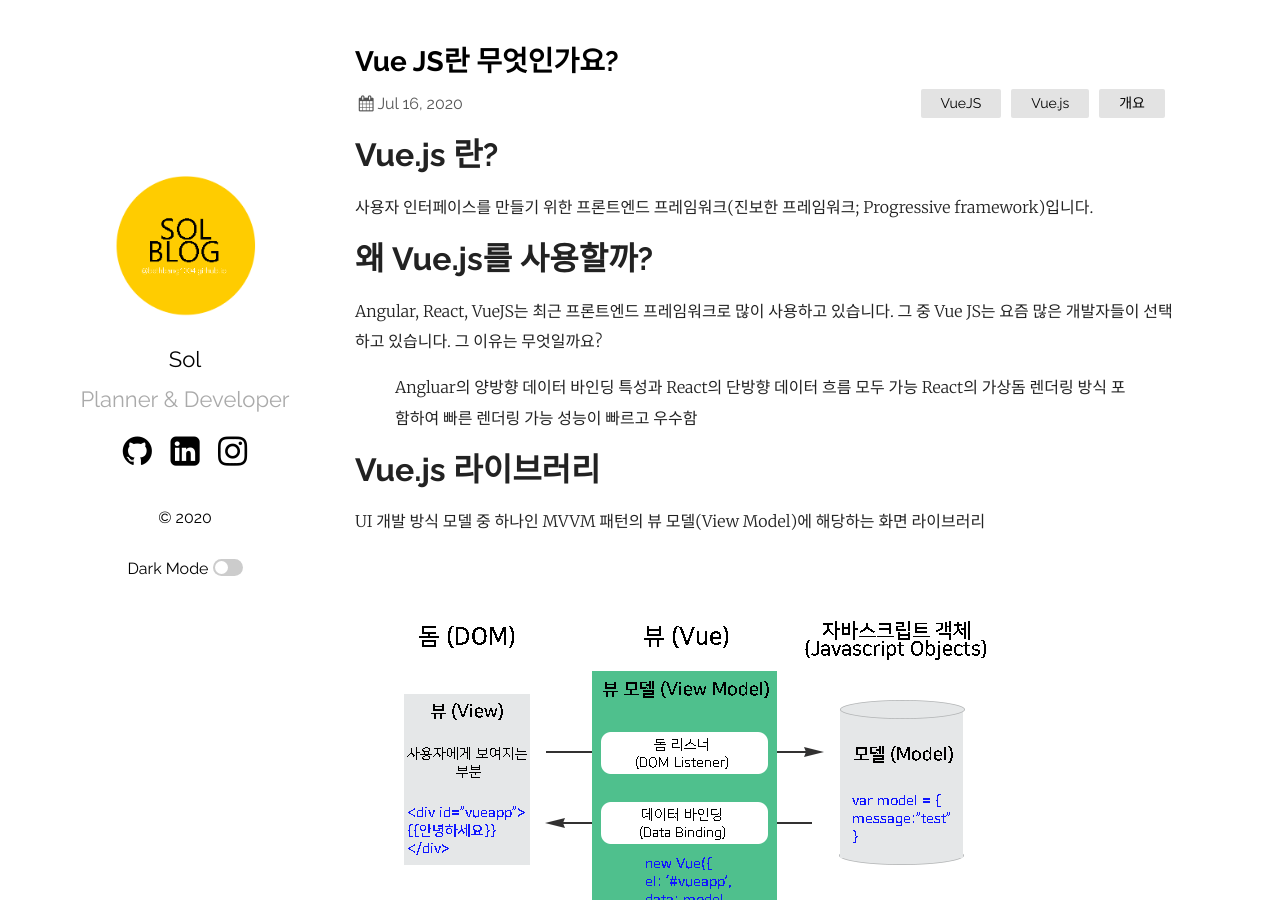
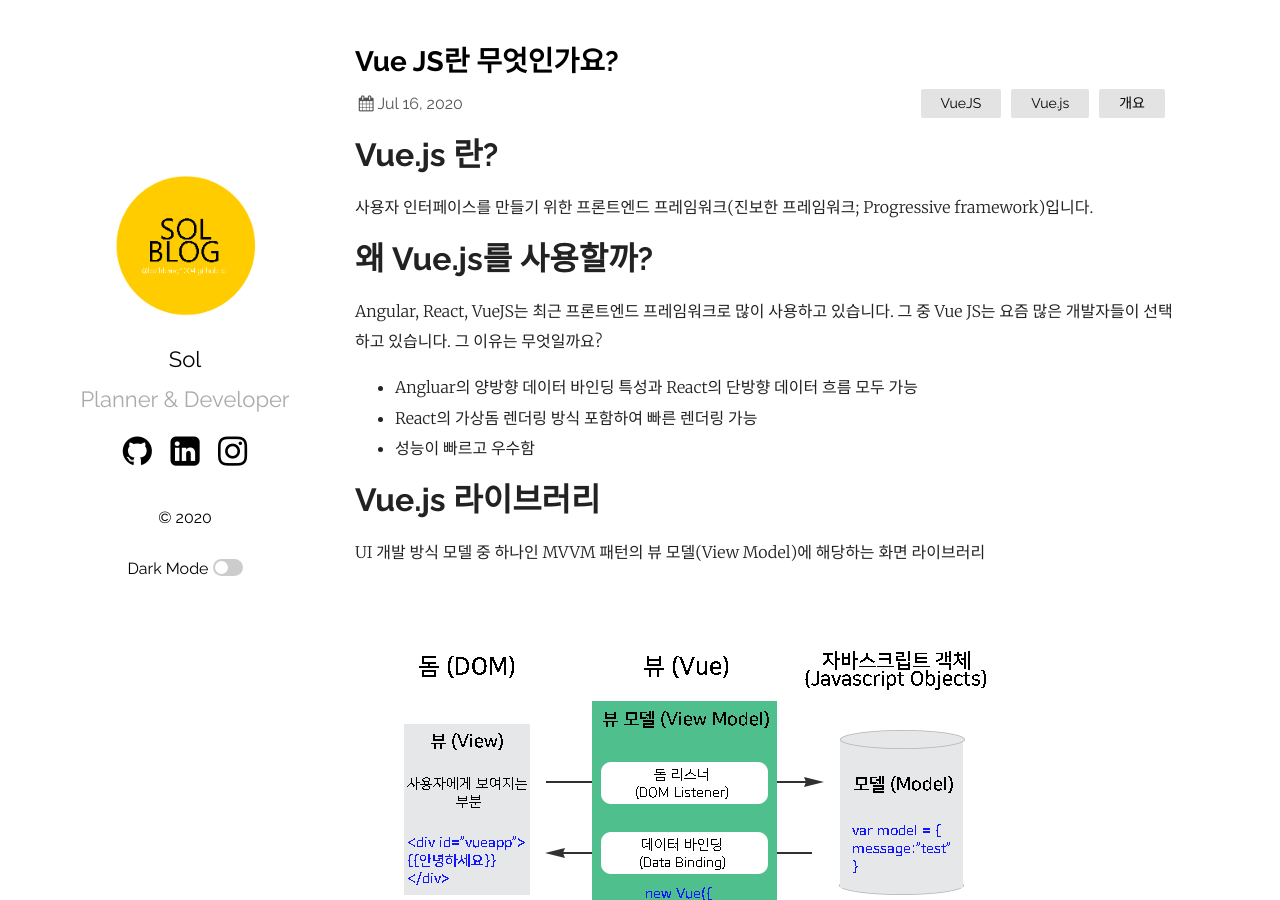
Before and after one commit to bethbang1004/bethbang1004.github.io, a Jekyll site: the page built from _posts/2020-07-17-welcome-to-jekyll.markdown, in a window 1280 px wide and 900 px high. Built offline with Jekyll 4.4.1, drawn with Linux system fonts in a browser that asks for light colours.

```diff
--- a/_posts/2020-07-17-welcome-to-jekyll.markdown
+++ b/_posts/2020-07-17-welcome-to-jekyll.markdown
@@ -10,9 +10,9 @@ categories: VueJS Vue.js 개요
 # 왜 Vue.js를 사용할까?
 Angular, React, VueJS는 최근 프론트엔드 프레임워크로 많이 사용하고 있습니다.
 그 중 Vue JS는 요즘 많은 개발자들이 선택하고 있습니다. 그 이유는 무엇일까요?
-> Angluar의 양방향 데이터 바인딩 특성과 React의 단방향 데이터 흐름 모두 가능
-> React의 가상돔 렌더링 방식 포함하여 빠른 렌더링 가능
-> 성능이 빠르고 우수함
+- Angluar의 양방향 데이터 바인딩 특성과 React의 단방향 데이터 흐름 모두 가능
+- React의 가상돔 렌더링 방식 포함하여 빠른 렌더링 가능
+- 성능이 빠르고 우수함
 
 # Vue.js 라이브러리
 UI 개발 방식 모델 중 하나인 MVVM 패턴의 뷰 모델(View Model)에 해당하는 화면 라이브러리
```
